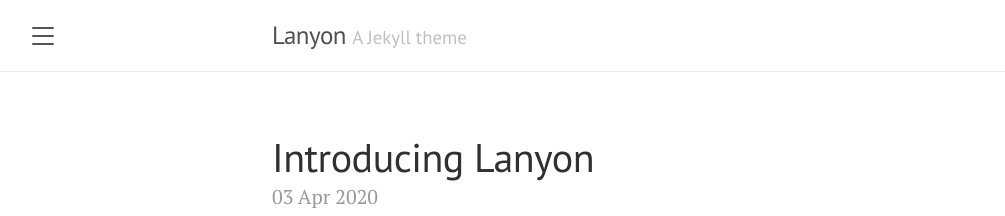
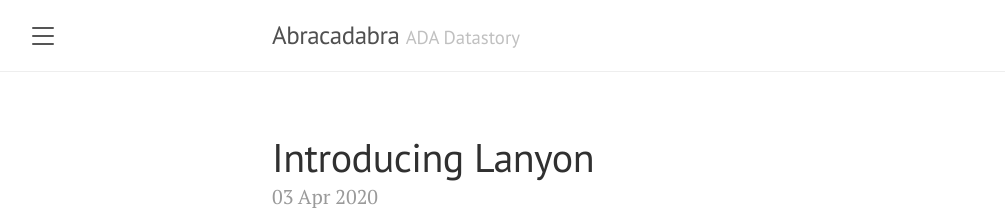
Before and after one commit to AlexisCogne/ada-story-epfl, a Jekyll site: the page built from index.html, in a window 1280 px wide and 900 px high. Shown: the top 216 px of the window, without its empty margins (8-1013 px from the left). Built offline with Jekyll 4.4.1, drawn with Linux system fonts in a browser that asks for light colours; the list of posts is cut into pages by our own code; some of the changed lines change nothing that is shown.

Commit message:
Updated config.yml

```diff
--- a/_config.yml
+++ b/_config.yml
@@ -1,7 +1,7 @@
 # Setup
-title:               Lanyon
-tagline:             'A Jekyll theme'
-description:         'A reserved <a href="https://jekyllrb.com" target="_blank">Jekyll</a> theme that places the utmost gravity on content with a hidden drawer. Made by <a href="https://twitter.com/mdo" target="_blank">@mdo</a>.'
+title:               Abracadabra
+tagline:             'ADA Datastory'
+description:         'Welcome'
 url:                 ''
 baseurl:             'ada-story-epfl'
 paginate:            5
@@ -9,9 +9,9 @@
 
 # About/contact
 author:
-  name:              Mark Otto
-  url:               https://twitter.com/mdo
-  email:             markdotto@gmail.com
+  name:              Alexis Cogne
+  url:               https://github.com/AlexisCogne
+  email:             alexis.cogne@outlook.com
 
 # Gems
 plugins:
```
